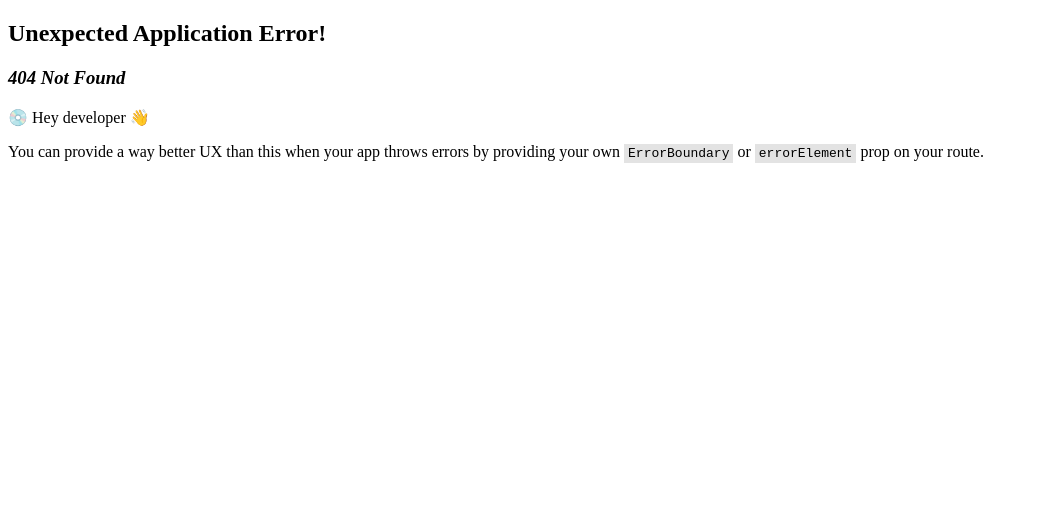
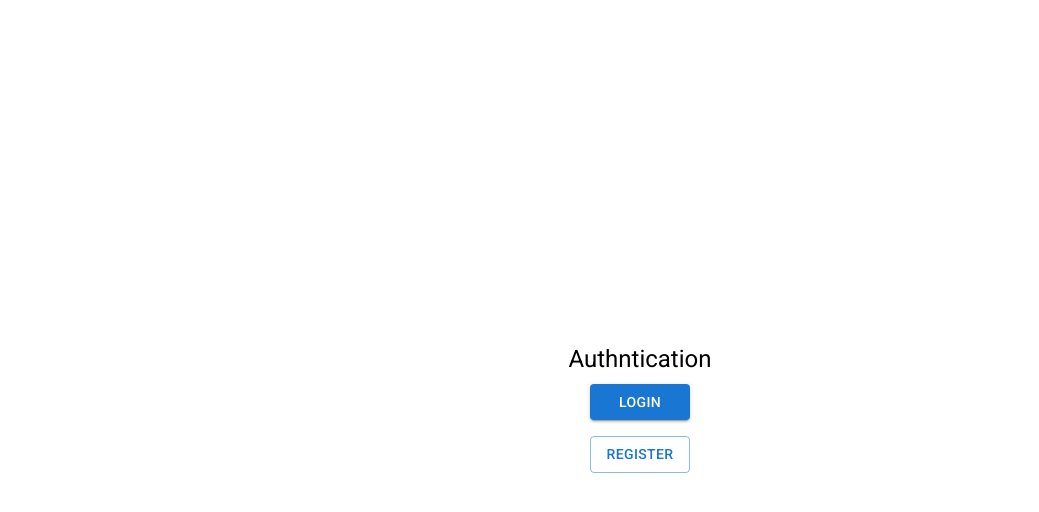
Before and after one commit to marki2121/zavrsni-client, a React (Create React App) app: page /auth in a window 1280 px wide. Before the commit this address had no page. Shown: the top 512 px of the page, without its empty margins (0-1039 px from the left). Built offline with nearby package versions, Linux system fonts and the light colour scheme.

Commit message:
Added routing for login

```diff
--- /dev/null
+++ b/src/components/auth/Auth.jsx
@@ -0,0 +1,21 @@
+import React from 'react'
+import {Box, Container, Typography} from "@mui/material";
+import {Outlet} from "react-router-dom";
+
+const Auth = () => {
+    return (
+        <>
+            <Box display="flex" justifyContent="center" alignItems="center" minHeight="100vh">
+                <Container maxWidth="xs">
+                    <Typography variant="h5" align="center" gutterBottom>
+                        Authntication
+                    </Typography>
+                    <Box display="flex" flexDirection="column" justifyContent="center" alignItems="center">
+                        <Outlet />
+                    </Box>
+                </Container>
+            </Box>
+        </>
+    )
+}
+export default Auth;
--- /dev/null
+++ b/src/components/auth/Default.jsx
@@ -0,0 +1,21 @@
+import React from 'react'
+import {Button, Stack} from "@mui/material";
+import {useNavigate} from "react-router-dom";
+
+const Default = () => {
+    const navigate = useNavigate();
+
+    return (
+        <>
+            <Stack spacing={2} direction="column">
+                <Button variant="contained" onClick={() => {navigate("/auth/login/")}}>
+                    Login
+                </Button>
+                <Button variant="outlined" onClick={() => {navigate("/auth/register/")}}>
+                    Register
+                </Button>
+            </Stack>
+        </>
+    )
+}
+export default Default
--- /dev/null
+++ b/src/components/auth/login/Login.jsx
@@ -0,0 +1,18 @@
+import React from 'react'
+import {Grid, TextField} from "@mui/material";
+
+const Login = () => {
+    return (
+        <>
+            <Grid container direction="column" justifyContent="center" spacing={2}>
+                <Grid item>
+                    <TextField label="email"/>
+                </Grid>
+                <Grid item>
+                    <TextField label="password"/>
+                </Grid>
+            </Grid>
+        </>
+    )
+}
+export default Login;
--- /dev/null
+++ b/src/components/error/Error.jsx
@@ -0,0 +1,17 @@
+import React from 'react'
+import {Container, Typography} from "@mui/material";
+import {ErrorSharp} from "@mui/icons-material";
+
+const Error = () => {
+    return (
+        <Container>
+            <Typography variant="h3" align="center" gutterBottom>
+                <ErrorSharp/> 404 ERROR <ErrorSharp/>
+            </Typography>
+            <Typography variant="h5" align="center" gutterBottom>
+                The page you are looking for does not exist
+            </Typography>
+        </Container>
+    )
+}
+export default Error;
--- a/src/index.js
+++ b/src/index.js
@@ -7,16 +7,41 @@ import '@fontsource/roboto/400.css';
 import '@fontsource/roboto/500.css';
 import '@fontsource/roboto/700.css';
 
-import {
-    createBrowserRouter,
-    RouterProvider,
-} from "react-router-dom";
+import {createBrowserRouter, RouterProvider,} from "react-router-dom";
+import Error from "./components/error/Error";
+import Login from "./components/auth/login/Login";
+import Auth from "./components/auth/Auth";
+import Default from "./components/auth/Default";
 
 const router = createBrowserRouter([
     {
         path: "/",
-        element: <App />
+        element: <App />,
+        errorElement: <Error />
     },
+    {
+        path: "/auth",
+        element: <Auth />,
+        errorElement: <Error />,
+
+        children: [
+            {
+                path: "/auth/",
+                element: <Default />,
+                errorElement: <Error />
+            },
+            {
+                path: "/auth/login",
+                element: <Login />,
+                errorElement: <Error />
+            },
+            {
+                path: "/auth/register",
+                element: <Login />,
+                errorElement: <Error />
+            }
+        ]
+    }
 ]);
 
 const root = ReactDOM.createRoot(document.getElementById('root'));
```
